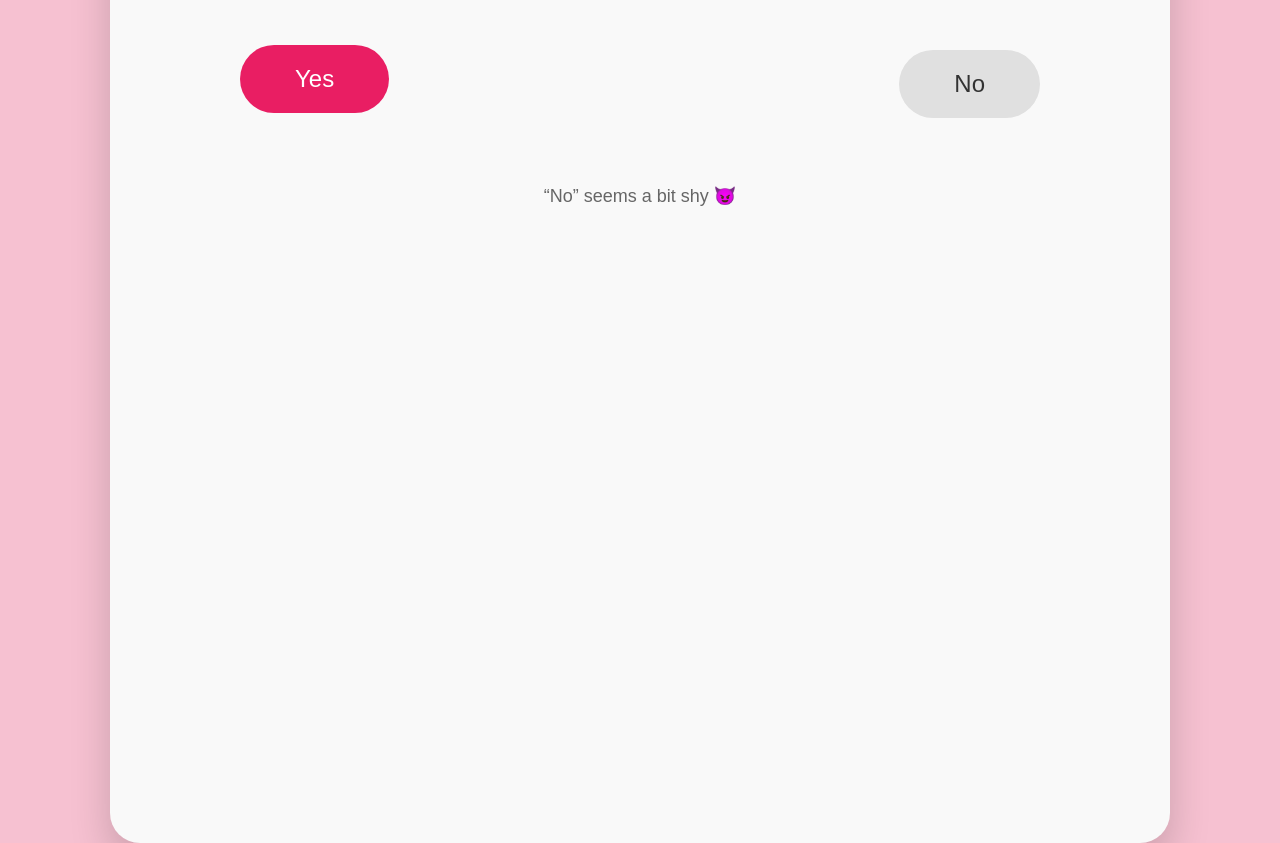
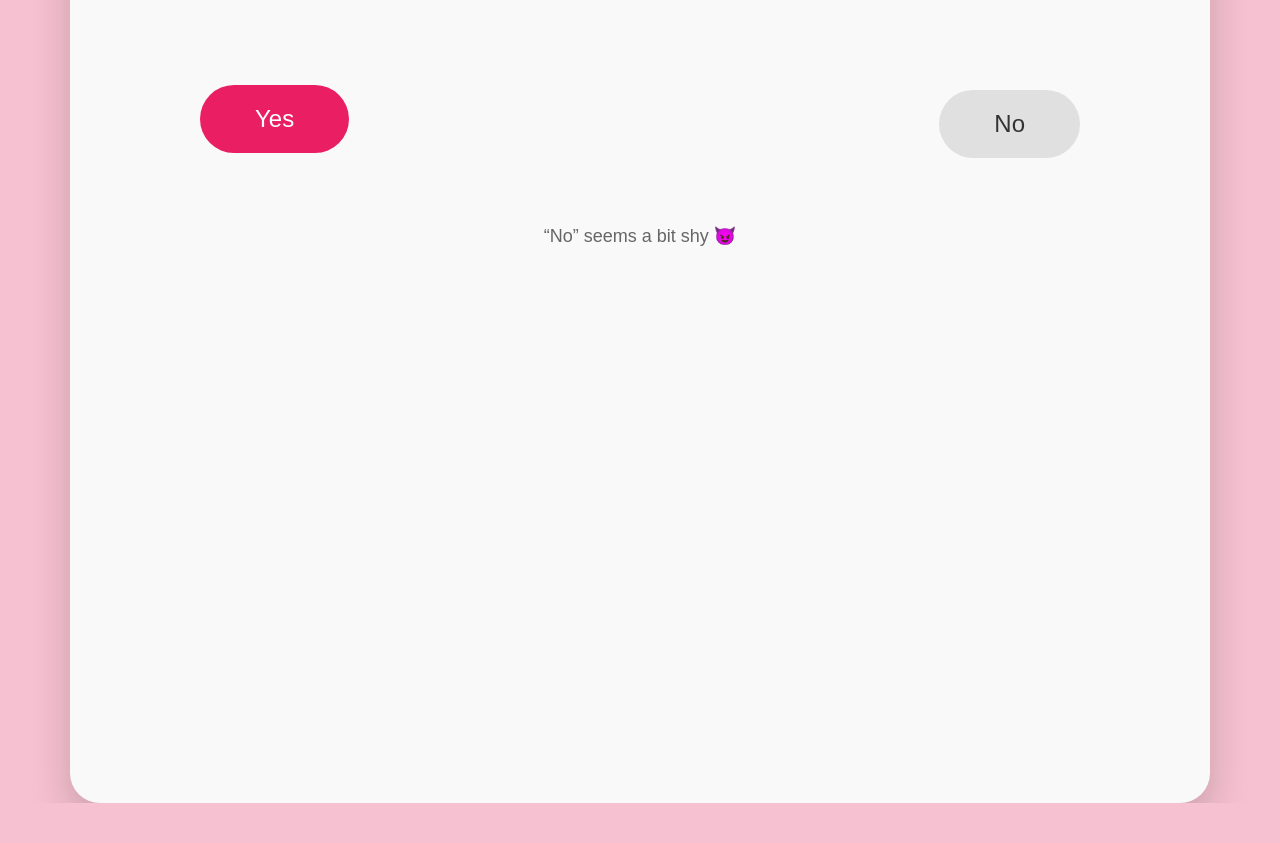
Before and after one commit to hmgenova-sketch/nobuttonnotavailable, a plain HTML site: page index.html in a window 1280 px wide. Shown: the part 102-945 px from the top of the page. After the commit the page ends 905 px from the top, so only its background shows below. Drawn offline with Linux system fonts and the light colour scheme.

Commit message:
Update index.html

```diff
--- a/index.html
+++ b/index.html
@@ -17,8 +17,8 @@
 
     .card {
       background: #f9f9f9;
-      width: 1000px;
-      min-height: 1000px;
+      width: 1080px;
+      min-height: 920px;
       padding: 40px 30px 50px;
       border-radius: 30px;
       text-align: center;
```
